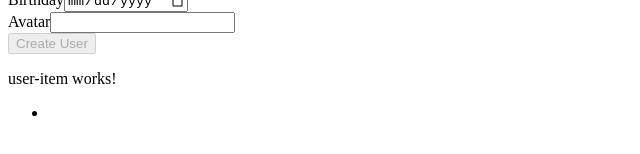
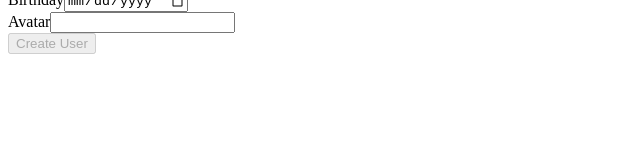
Before and after one commit to mario1velasco/lab-angular-form, an Angular app: page / in a window 1280 px wide. Shown: the part 152-306 px from the top of the page, without its empty margins (0-640 px from the left). Built offline with nearby package versions, Linux system fonts and the light colour scheme.

Commit message:
Feat: Add diferents user to app son

```diff
--- a/src/app/components/users/user-form/user-form.component.html
+++ b/src/app/components/users/user-form/user-form.component.html
@@ -38,6 +38,8 @@
   <button type="submit" [disabled]="!userForm.valid">Create User</button>
 </form>
 
-
-
-<app-user-item [user]=user></app-user-item>
+<ul>
+    <li *ngFor="let user of users">
+      <app-user-item [user]="user"></app-user-item>
+    </li>
+  </ul>
--- a/src/app/components/users/user-form/user-form.component.ts
+++ b/src/app/components/users/user-form/user-form.component.ts
@@ -9,9 +9,9 @@ import { User } from './../../../shared/models/user.model';
 })
 export class UserFormComponent {
   user: User = new User();
+  users: Array<User>=[];
 
   onSubmitUserForm(userF){
-    // this.user=user;
-    console.log(this.user);
+    this.users.push(this.user);
   }
 }
--- a/src/app/components/users/user-item/user-item.component.html
+++ b/src/app/components/users/user-item/user-item.component.html
@@ -1,5 +1,5 @@
 <p>
-  user-item works!
+  user-item Begin!
 </p>
 
 <ul>
@@ -11,3 +11,7 @@
     <p>{{user.avatar}}</p>
   </li>
 </ul>
+
+<p>
+  user-item End!
+</p>
```
Also changed, not shown: src/app/components/users/user-item/user-item.component.ts (line endings or trailing spaces).
